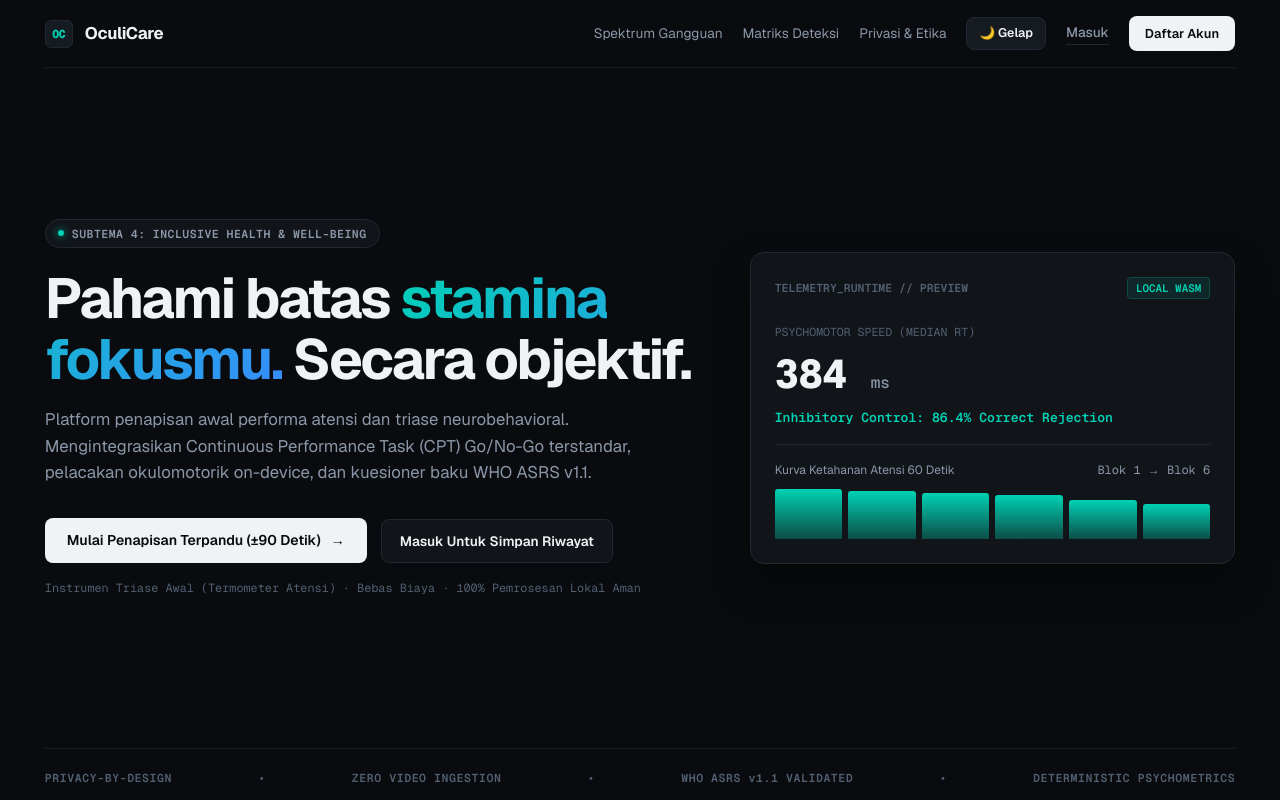
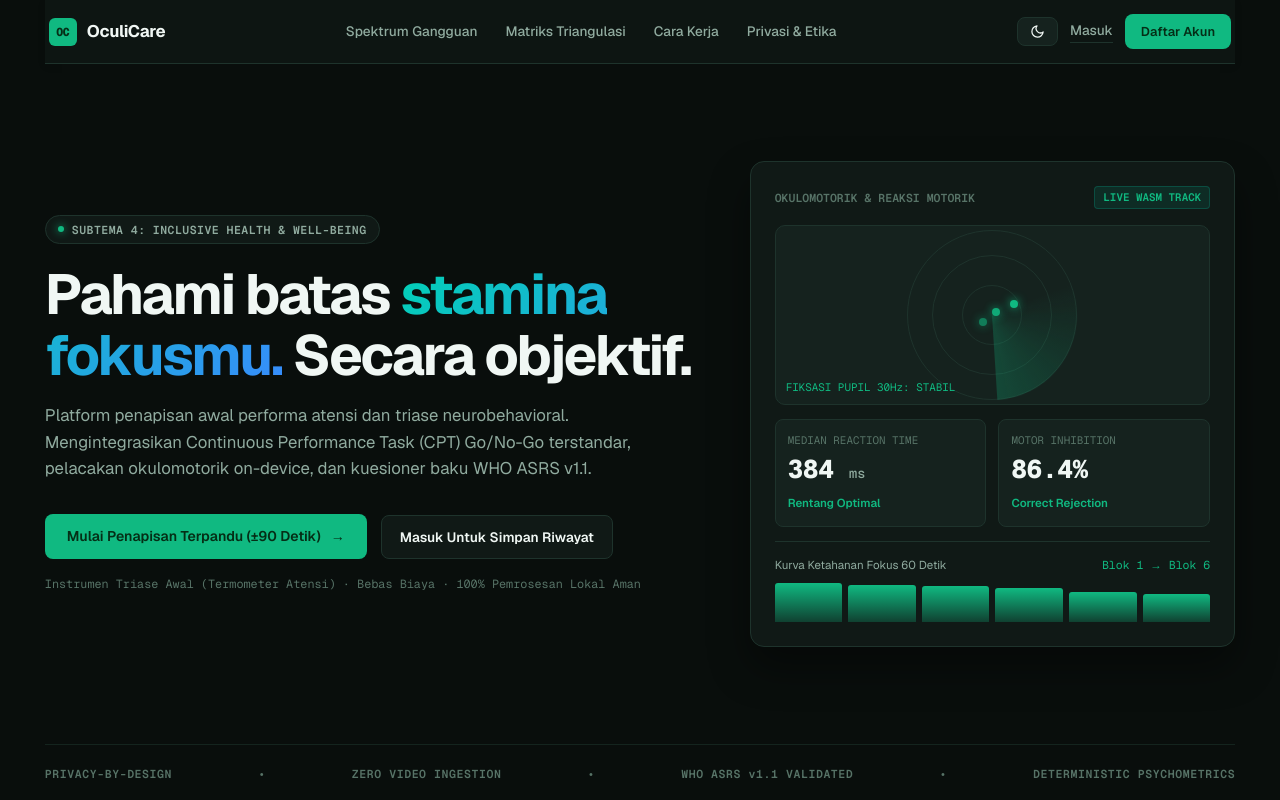
Before and after one commit to Gabby-Hue/ampas, a Next.js app: page / in a window 1280 px wide. Shown: the top 800 px of the page. Built offline with nearby package versions, Linux system fonts and the light colour scheme.

Commit message:
feat(ui): complete solid centered navbar, dynamic emerald theme palette, radar simulation, and reactive auth redirect

```diff
--- a/src/app/dashboard/page.tsx
+++ b/src/app/dashboard/page.tsx
@@ -2,9 +2,9 @@
 
 import Link from "next/link";
 import { useRouter } from "next/navigation";
-import { useEffect, useState, useSyncExternalStore } from "react";
+import { useEffect, useSyncExternalStore } from "react";
 import { ThemeToggle } from "@/components/ThemeToggle";
-import { getActiveUser, setActiveUser, type SafeUser } from "@/lib/auth/auth";
+import { getActiveUser, subscribeAuth, setActiveUser, type SafeUser } from "@/lib/auth/auth";
 import {
   loadHistoryFromStorage,
   getUserSessions,
@@ -12,7 +12,6 @@ import {
   type SessionHistoryEntry,
 } from "@/lib/storage/history";
 
-const emptySubscribe = () => () => undefined;
 function getActiveUserClient(): SafeUser | null {
   return getActiveUser();
 }
@@ -20,21 +19,29 @@ function getActiveUserServer(): SafeUser | null {
   return null;
 }
 
+function getHistorySnapshot(): SessionHistoryEntry[] {
+  if (typeof window === "undefined") return [];
+  const active = getActiveUser();
+  if (!active) return [];
+  return getUserSessions(loadHistoryFromStorage(), active.id);
+}
+function getHistoryServerSnapshot(): SessionHistoryEntry[] {
+  return [];
+}
+
 export default function DashboardPage() {
   const router = useRouter();
-  const user = useSyncExternalStore(emptySubscribe, getActiveUserClient, getActiveUserServer);
-  const [sessions] = useState<SessionHistoryEntry[]>(() => {
-    if (typeof window === "undefined") return [];
-    const active = getActiveUser();
-    if (!active) return [];
-    return getUserSessions(loadHistoryFromStorage(), active.id);
-  });
+  const user = useSyncExternalStore(subscribeAuth, getActiveUserClient, getActiveUserServer);
+  const sessions = useSyncExternalStore(subscribeAuth, getHistorySnapshot, getHistoryServerSnapshot);
 
   useEffect(() => {
-    if (!user) {
-      router.push("/login");
+    if (typeof window !== "undefined") {
+      const active = getActiveUser();
+      if (!active) {
+        router.push("/login");
+      }
     }
-  }, [user, router]);
+  }, [router]);
 
   const handleLogout = () => {
     setActiveUser(null);
@@ -59,11 +66,15 @@ export default function DashboardPage() {
           <span className="brand-mark">OC</span>
           <span>OculiCare</span>
         </Link>
-        <div className="nav-links">
+        <div className="nav-center-menu">
+          <Link href="/">Beranda</Link>
+          <Link href="/screening">Mulai Tes</Link>
+          <span className="status-pill" style={{ padding: "3px 8px", fontSize: "0.68rem" }}>
+            DASHBOARD TERKUNCI
+          </span>
+        </div>
+        <div className="nav-right-actions">
           <ThemeToggle />
-          <Link className="text-link" href="/">
-            Beranda
-          </Link>
           <button
             type="button"
             className="secondary-button"
@@ -76,11 +87,11 @@ export default function DashboardPage() {
       </nav>
 
       {/* Dashboard Header */}
-      <div style={{ padding: "36px 0 24px" }}>
+      <div style={{ padding: "32px 0 24px" }}>
         <div className="status-pill">
           <span className="status-dot" /> Akun Terverifikasi Lokal
         </div>
-        <h1 style={{ fontSize: "2.2rem", margin: "16px 0 8px" }}>
+        <h1 style={{ fontSize: "2.2rem", margin: "16px 0 8px", color: "var(--text-primary)" }}>
           Selamat datang, <em>{user.name}</em>
         </h1>
         <p style={{ color: "var(--text-secondary)", fontSize: "0.92rem", margin: 0 }}>
--- a/src/app/globals.css
+++ b/src/app/globals.css
@@ -1,45 +1,53 @@
 @import "tailwindcss";
 
 :root, [data-theme="dark"] {
-  --canvas: #090b0e;
-  --surface: #111419;
-  --surface-elevated: #161b22;
-  --surface-border: #212833;
-  --surface-border-subtle: #19202a;
+  --canvas: #090e0c;
+  --surface: #101916;
+  --surface-elevated: #15221e;
+  --surface-border: #1e332c;
+  --surface-border-subtle: #14241e;
 
-  --text-primary: #f0f3f6;
-  --text-secondary: #8b97a8;
-  --text-muted: #526072;
+  --text-primary: #f0f7f4;
+  --text-secondary: #90ab9f;
+  --text-muted: #577367;
 
-  --accent-teal: #00d2b4;
-  --accent-teal-glow: rgba(0, 210, 180, 0.25);
-  --accent-blue: #388bfd;
-  --coral-danger: #f85149;
-  --coral-glow: rgba(248, 81, 73, 0.25);
+  --accent-teal: #10b981;
+  --accent-teal-glow: rgba(16, 185, 129, 0.25);
+  --accent-blue: #0ea5e9;
+  --coral-danger: #f87171;
+  --coral-glow: rgba(248, 113, 113, 0.25);
 
-  --deep-btn: #f0f3f6;
-  --deep-btn-text: #090b0e;
+  --deep-btn: #10b981;
+  --deep-btn-text: #052e16;
+
+  --nav-bg: #0d1512;
+  --brand-mark-bg: #10b981;
+  --brand-mark-text: #052e16;
 }
 
 [data-theme="light"] {
-  --canvas: #f8fafc;
+  --canvas: #f0f7f3;
   --surface: #ffffff;
-  --surface-elevated: #f1f5f9;
-  --surface-border: #cbd5e1;
-  --surface-border-subtle: #e2e8f0;
+  --surface-elevated: #e2f0e8;
+  --surface-border: #b9d7c7;
+  --surface-border-subtle: #d0e4dc;
 
-  --text-primary: #0f172a;
-  --text-secondary: #475569;
-  --text-muted: #64748b;
+  --text-primary: #052419;
+  --text-secondary: #1f4a3a;
+  --text-muted: #3a6855;
 
-  --accent-teal: #0d9488;
-  --accent-teal-glow: rgba(13, 148, 136, 0.25);
+  --accent-teal: #059669;
+  --accent-teal-glow: rgba(5, 150, 105, 0.2);
   --accent-blue: #0284c7;
-  --coral-danger: #e11d48;
-  --coral-glow: rgba(225, 29, 72, 0.25);
+  --coral-danger: #dc2626;
+  --coral-glow: rgba(220, 38, 38, 0.2);
 
-  --deep-btn: #0f172a;
+  --deep-btn: #059669;
   --deep-btn-text: #ffffff;
+
+  --nav-bg: #ffffff;
+  --brand-mark-bg: #059669;
+  --brand-mark-text: #ffffff;
 }
 
 :root {
@@ -100,22 +108,26 @@ button, input { font: inherit; }
   border-color: var(--accent-teal);
 }
 
-/* Header & Nav */
+/* Header & Nav: Solid Bar with Centered Menu */
 .nav-wrap {
-  height: 68px;
-  display: flex;
-  justify-content: space-between;
+  height: 64px;
+  display: grid;
+  grid-template-columns: auto 1fr auto;
   align-items: center;
-  border-bottom: 1px solid var(--surface-border-subtle);
-  backdrop-filter: blur(8px);
+  gap: 24px;
+  background: var(--nav-bg);
+  border-bottom: 1px solid var(--surface-border);
+  box-shadow: 0 2px 10px rgba(0, 0, 0, 0.05);
+  padding: 0 4px;
 }
 .brand {
   display: flex;
   align-items: center;
-  gap: 12px;
+  gap: 10px;
   font-weight: 700;
   letter-spacing: -0.02em;
   font-size: 1.05rem;
+  color: var(--text-primary);
 }
 .brand-mark {
   display: grid;
@@ -123,35 +135,77 @@ button, input { font: inherit; }
   width: 28px;
   height: 28px;
   border-radius: 6px;
-  background: var(--surface-elevated);
-  border: 1px solid var(--surface-border);
-  color: var(--accent-teal);
+  background: var(--brand-mark-bg);
+  color: var(--brand-mark-text);
   font-size: 0.72rem;
   font-weight: 800;
   font-family: var(--font-mono);
 }
-.nav-links {
+.nav-center-menu {
+  display: flex;
+  justify-content: center;
+  align-items: center;
+  gap: 28px;
+}
+.nav-center-menu a {
+  font-size: 0.85rem;
+  font-weight: 500;
+  color: var(--text-secondary);
+  transition: color 0.15s ease;
+}
+.nav-center-menu a:hover {
+  color: var(--accent-teal);
+}
+.nav-right-actions {
   display: flex;
   align-items: center;
-  gap: 20px;
-  color: var(--text-secondary);
-  font-size: 0.85rem;
+  gap: 12px;
 }
-.nav-badge {
-  display: inline-flex;
-  align-items: center;
-  gap: 6px;
-  background: rgba(0, 210, 180, 0.08);
-  border: 1px solid rgba(0, 210, 180, 0.2);
-  color: var(--accent-teal);
-  padding: 4px 10px;
-  border-radius: 999px;
-  font-size: 0.72rem;
-  font-family: var(--font-mono);
-  font-weight: 600;
+@media (max-width: 768px) {
+  .nav-center-menu { display: none; }
+  .nav-wrap { grid-template-columns: 1fr auto; }
 }
 
-/* Hero Section */
+.interactive-radar-canvas {
+  width: 100%;
+  height: 180px;
+  border-radius: 10px;
+  background: var(--surface-elevated);
+  border: 1px solid var(--surface-border);
+  position: relative;
+  overflow: hidden;
+  display: flex;
+  align-items: center;
+  justify-content: center;
+}
+.radar-ring {
+  position: absolute;
+  border-radius: 50%;
+  border: 1px solid var(--surface-border);
+}
+.radar-ring-1 { width: 60px; height: 60px; }
+.radar-ring-2 { width: 120px; height: 120px; }
+.radar-ring-3 { width: 170px; height: 170px; }
+.radar-sweep {
+  position: absolute;
+  width: 170px;
+  height: 170px;
+  border-radius: 50%;
+  background: conic-gradient(from 0deg, transparent 70%, rgba(16, 185, 129, 0.25) 100%);
+  animation: radarRotate 4s linear infinite;
+}
+@keyframes radarRotate {
+  from { transform: rotate(0deg); }
+  to { transform: rotate(360deg); }
+}
+.radar-blip {
+  position: absolute;
+  width: 8px;
+  height: 8px;
+  border-radius: 50%;
+  background: var(--accent-teal);
+  box-shadow: 0 0 10px var(--accent-teal);
+}
 .hero-section {
   min-height: calc(100vh - 120px);
   display: grid;
--- a/src/app/page.tsx
+++ b/src/app/page.tsx
@@ -3,9 +3,8 @@
 import Link from "next/link";
 import { useSyncExternalStore } from "react";
 import { ThemeToggle } from "@/components/ThemeToggle";
-import { getActiveUser, type SafeUser } from "@/lib/auth/auth";
+import { getActiveUser, subscribeAuth, type SafeUser } from "@/lib/auth/auth";
 
-const emptySubscribe = () => () => undefined;
 function getActiveUserClient(): SafeUser | null {
   return getActiveUser();
 }
@@ -72,7 +71,7 @@ const comparisonData = [
 ];
 
 export default function Home() {
-  const user = useSyncExternalStore(emptySubscribe, getActiveUserClient, getActiveUserServer);
+  const user = useSyncExternalStore(subscribeAuth, getActiveUserClient, getActiveUserServer);
 
   return (
     <main className="site-shell">
@@ -82,14 +81,17 @@ export default function Home() {
           <span className="brand-mark">OC</span>
           <span>OculiCare</span>
         </Link>
-        <div className="nav-links">
+        <div className="nav-center-menu">
           <a href="#spektrum-kondisi">Spektrum Gangguan</a>
-          <a href="#matriks-komparasi">Matriks Deteksi</a>
+          <a href="#matriks-komparasi">Matriks Triangulasi</a>
+          <a href="#cara-kerja">Cara Kerja</a>
           <a href="#privasi">Privasi & Etika</a>
+        </div>
+        <div className="nav-right-actions">
           <ThemeToggle />
           {user ? (
             <Link className="secondary-button" style={{ padding: "6px 14px", fontSize: "0.8rem" }} href="/dashboard">
-              Buka Dashboard ({user.name.split(" ")[0]})
+              Dashboard ({user.name.split(" ")[0]})
             </Link>
           ) : (
             <>
@@ -139,35 +141,60 @@ export default function Home() {
         {/* Live Interactive Telemetry Card */}
         <div className="hero-card">
           <div className="card-header">
-            <span>TELEMETRY_RUNTIME // PREVIEW</span>
-            <span className="badge-live">LOCAL WASM</span>
+            <span>OKULOMOTORIK & REAKSI MOTORIK</span>
+            <span className="badge-live">LIVE WASM TRACK</span>
           </div>
 
-          <div style={{ margin: "24px 0 16px" }}>
-            <div style={{ fontSize: "0.72rem", color: "var(--text-muted)", fontFamily: "var(--font-mono)", textTransform: "uppercase" }}>
-              Psychomotor Speed (Median RT)
-            </div>
-            <div style={{ fontSize: "2.5rem", fontWeight: 800, color: "var(--text-primary)", fontFamily: "var(--font-mono)", margin: "4px 0" }}>
-              384 <span style={{ fontSize: "1rem", color: "var(--text-secondary)", fontWeight: 500 }}>ms</span>
-            </div>
-            <div style={{ fontSize: "0.82rem", color: "var(--accent-teal)", fontFamily: "var(--font-mono)", fontWeight: 600 }}>
-              Inhibitory Control: 86.4% Correct Rejection
+          <div style={{ margin: "16px 0 12px" }}>
+            <div className="interactive-radar-canvas" aria-label="Simulasi radar fiksasi tatapan mata">
+              <div className="radar-ring radar-ring-3" />
+              <div className="radar-ring radar-ring-2" />
+              <div className="radar-ring radar-ring-1" />
+              <div className="radar-sweep" />
+              <div className="radar-blip" style={{ top: "42%", left: "54%" }} />
+              <div className="radar-blip" style={{ top: "52%", left: "47%", opacity: 0.6 }} />
+              <div className="radar-blip" style={{ top: "46%", left: "50%", opacity: 0.9 }} />
+              <div style={{ position: "absolute", bottom: "8px", left: "10px", fontSize: "0.68rem", fontFamily: "var(--font-mono)", color: "var(--accent-teal)" }}>
+                FIKSASI PUPIL 30Hz: STABIL
+              </div>
             </div>
           </div>
 
-          <div style={{ borderTop: "1px solid var(--surface-border)", paddingTop: "16px" }}>
-            <div style={{ display: "flex", justifyContent: "space-between", fontSize: "0.75rem", color: "var(--text-secondary)", marginBottom: "8px" }}>
-              <span>Kurva Ketahanan Atensi 60 Detik</span>
-              <span style={{ fontFamily: "var(--font-mono)" }}>Blok 1 → Blok 6</span>
+          <div style={{ display: "grid", gridTemplateColumns: "1fr 1fr", gap: "12px", margin: "14px 0" }}>
+            <div style={{ background: "var(--surface-elevated)", padding: "12px", borderRadius: "8px", border: "1px solid var(--surface-border)" }}>
+              <div style={{ fontSize: "0.68rem", color: "var(--text-muted)", fontFamily: "var(--font-mono)" }}>
+                MEDIAN REACTION TIME
+              </div>
+              <div style={{ fontSize: "1.6rem", fontWeight: 800, color: "var(--text-primary)", fontFamily: "var(--font-mono)", margin: "2px 0" }}>
+                384 <span style={{ fontSize: "0.85rem", color: "var(--text-secondary)", fontWeight: 500 }}>ms</span>
+              </div>
+              <span style={{ fontSize: "0.72rem", color: "var(--accent-teal)", fontWeight: 600 }}>Rentang Optimal</span>
             </div>
-            <div style={{ height: "52px", display: "flex", alignItems: "end", gap: "6px" }}>
+
+            <div style={{ background: "var(--surface-elevated)", padding: "12px", borderRadius: "8px", border: "1px solid var(--surface-border)" }}>
+              <div style={{ fontSize: "0.68rem", color: "var(--text-muted)", fontFamily: "var(--font-mono)" }}>
+                MOTOR INHIBITION
+              </div>
+              <div style={{ fontSize: "1.6rem", fontWeight: 800, color: "var(--text-primary)", fontFamily: "var(--font-mono)", margin: "2px 0" }}>
+                86.4%
+              </div>
+              <span style={{ fontSize: "0.72rem", color: "var(--accent-teal)", fontWeight: 600 }}>Correct Rejection</span>
+            </div>
+          </div>
+
+          <div style={{ borderTop: "1px solid var(--surface-border)", paddingTop: "14px" }}>
+            <div style={{ display: "flex", justifyContent: "space-between", fontSize: "0.72rem", color: "var(--text-secondary)", marginBottom: "8px" }}>
+              <span>Kurva Ketahanan Fokus 60 Detik</span>
+              <span style={{ fontFamily: "var(--font-mono)", color: "var(--accent-teal)" }}>Blok 1 → Blok 6</span>
+            </div>
+            <div style={{ height: "40px", display: "flex", alignItems: "end", gap: "6px" }}>
               {[96, 92, 88, 85, 75, 68].map((v, i) => (
                 <div key={i} style={{ flex: 1, height: "100%", display: "flex", alignItems: "end" }}>
                   <div
                     style={{
                       width: "100%",
                       height: `${v}%`,
-                      background: "linear-gradient(180deg, var(--accent-teal) 0%, rgba(0, 210, 180, 0.3) 100%)",
+                      background: "linear-gradient(180deg, var(--accent-teal) 0%, rgba(16, 185, 129, 0.25) 100%)",
                       borderRadius: "3px 3px 0 0",
                     }}
                   />
@@ -268,6 +295,65 @@ export default function Home() {
         </div>
       </section>
 
+      {/* Cara Kerja & Triangulasi Section */}
+      <section className="screening-content" id="cara-kerja" style={{ padding: "36px 0 64px" }}>
+        <div style={{ maxWidth: "780px", marginBottom: "28px" }}>
+          <div className="status-pill" style={{ marginBottom: "12px" }}>
+            Alur Penapisan Terstandar
+          </div>
+          <h2 style={{ fontSize: "1.8rem", fontWeight: 700, margin: "0 0 12px", color: "var(--text-primary)" }}>
+            Bagaimana OculiCare Mengamati Fokusmu dalam 3 Langkah
+          </h2>
+          <p style={{ color: "var(--text-secondary)", fontSize: "0.9rem", lineHeight: 1.55 }}>
+            Dirancang tanpa gesekan teknis, melindungi privasi penuh, dan menghasilkan lembar rujukan dalam waktu kurang dari 2 menit.
+          </p>
+        </div>
+
+        <div style={{ display: "grid", gridTemplateColumns: "repeat(auto-fit, minmax(280px, 1fr))", gap: "20px" }}>
+          <div className="result-card">
+            <div>
+              <div style={{ fontSize: "0.7rem", fontFamily: "var(--font-mono)", color: "var(--accent-teal)", fontWeight: 700, marginBottom: "4px" }}>
+                LANGKAH 01
+              </div>
+              <h3 style={{ fontSize: "1.05rem", fontWeight: 700, margin: "0 0 6px", color: "var(--text-primary)" }}>
+                Validasi Keluhan Kronis (WHO ASRS)
+              </h3>
+              <p style={{ fontSize: "0.82rem", color: "var(--text-secondary)", lineHeight: 1.5 }}>
+                Enam pertanyaan saringan baku World Health Organization untuk memetakan apakah kesulitan konsentrasi terjadi secara persisten dalam 6 bulan terakhir.
+              </p>
+            </div>
+          </div>
+
+          <div className="result-card">
+            <div>
+              <div style={{ fontSize: "0.7rem", fontFamily: "var(--font-mono)", color: "var(--accent-teal)", fontWeight: 700, marginBottom: "4px" }}>
+                LANGKAH 02
+              </div>
+              <h3 style={{ fontSize: "1.05rem", fontWeight: 700, margin: "0 0 6px", color: "var(--text-primary)" }}>
+                Tes Refleks CPT Go/No-Go 60 Detik
+              </h3>
+              <p style={{ fontSize: "0.82rem", color: "var(--text-secondary)", lineHeight: 1.5 }}>
+                Stimulus foveal kilat 250 milidetik menguji kecepatan rem motorik otakmu saat target hijau dan merah muncul bergantian di lingkungan terkontrol.
+              </p>
+            </div>
+          </div>
+
+          <div className="result-card">
+            <div>
+              <div style={{ fontSize: "0.7rem", fontFamily: "var(--font-mono)", color: "var(--accent-teal)", fontWeight: 700, marginBottom: "4px" }}>
+                LANGKAH 03
+              </div>
+              <h3 style={{ fontSize: "1.05rem", fontWeight: 700, margin: "0 0 6px", color: "var(--text-primary)" }}>
+                Lembar Rujukan Klinis Siap Cetak
+              </h3>
+              <p style={{ fontSize: "0.82rem", color: "var(--text-secondary)", lineHeight: 1.5 }}>
+                Dapatkan dokumen rujukan PDF satu halaman A4 yang merangkum kurva kelelahan atensi, indeks kelengahan, dan catatan teknis untuk dokter atau psikolog.
+              </p>
+            </div>
+          </div>
+        </div>
+      </section>
+
       {/* Footer */}
       <footer
         style={{
--- a/src/app/screening/page.tsx
+++ b/src/app/screening/page.tsx
@@ -3,7 +3,7 @@
 import Link from "next/link";
 import { useCallback, useEffect, useRef, useState, useSyncExternalStore } from "react";
 import { ThemeToggle } from "@/components/ThemeToggle";
-import { getActiveUser, type SafeUser } from "@/lib/auth/auth";
+import { getActiveUser, subscribeAuth, type SafeUser } from "@/lib/auth/auth";
 import { persistSessionToStorage } from "@/lib/storage/history";
 import {
   createCptTrials,
@@ -62,7 +62,6 @@ function getServerDeviceStatus() {
   return "Menyiapkan browser…";
 }
 
-const emptySubscribe = () => () => undefined;
 function getActiveUserClient(): SafeUser | null {
   return getActiveUser();
 }
@@ -135,7 +134,7 @@ export default function ScreeningPage() {
   const activeTrialRef = useRef<Trial | null>(null);
 
   // Use external store for active user to avoid cascading renders
-  const activeUserFromStore = useSyncExternalStore(emptySubscribe, getActiveUserClient, getActiveUserServer);
+  const activeUserFromStore = useSyncExternalStore(subscribeAuth, getActiveUserClient, getActiveUserServer);
 
   const requestFullscreen = async () => {
     try {
@@ -460,7 +459,19 @@ export default function ScreeningPage() {
           <span className="brand-mark">OC</span>
           <span>OculiCare</span>
         </Link>
-        <div className="nav-links">
+        <div className="nav-center-menu">
+          <Link href="/">Beranda</Link>
+          <span className="status-pill">
+            {phase === "questionnaire"
+              ? "1/3 KUESIONER KRONIS"
+              : phase === "ready"
+              ? "2/3 PRE-FLIGHT INTEGRITY"
+              : phase === "running"
+              ? "3/3 TES BERJALAN"
+              : "RINGKASAN HASIL"}
+          </span>
+        </div>
+        <div className="nav-right-actions">
           <ThemeToggle />
           {activeUserFromStore ? (
             <Link className="text-link" href="/dashboard">
@@ -471,15 +482,6 @@ export default function ScreeningPage() {
               Masuk
             </Link>
           )}
-          <span className="status-pill">
-            {phase === "questionnaire"
-              ? "1/3 KUESIONER KRONIS"
-              : phase === "ready"
-              ? "2/3 PRE-FLIGHT INTEGRITY"
-              : phase === "running"
-              ? "3/3 TES BERJALAN"
-              : "RINGKASAN HASIL"}
-          </span>
         </div>
       </nav>
 
@@ -489,7 +491,7 @@ export default function ScreeningPage() {
           <div className="status-pill">
             <span className="status-dot" /> Tahap 1 dari 3: Pengenalan Gejala Harian
           </div>
-          <h1>
+          <h1 style={{ color: "var(--text-primary)" }}>
             Bagaimana pola fokusmu <em>6 bulan terakhir?</em>
           </h1>
           <p className="hero-lede">
@@ -537,7 +539,7 @@ export default function ScreeningPage() {
           <div className="status-pill">
             <span className="status-dot" /> Tahap 2 dari 3: Verifikasi Integritas Pengujian
           </div>
-          <h1>
+          <h1 style={{ color: "var(--text-primary)" }}>
             Standar lingkungan tes <em>terkontrol.</em>
           </h1>
           <p className="hero-lede">
@@ -785,7 +787,7 @@ export default function ScreeningPage() {
             <div className="status-pill">
               <span className="status-dot" /> {isDemo ? `Simulasi Benchmark · ${demoProfile.toUpperCase()}` : `Sesi Selesai · ${formatSessionDate(sessionStartedAt)}`}
             </div>
-            <h1>
+            <h1 style={{ color: "var(--text-primary)" }}>
               Hasil Pengamatan <em>Ritme Fokusmu.</em>
             </h1>
             <p className="hero-lede">
--- a/src/components/ThemeToggle.tsx
+++ b/src/components/ThemeToggle.tsx
@@ -45,7 +45,23 @@ export function ThemeToggle() {
       aria-label={`Ganti ke mode ${theme === "dark" ? "terang" : "gelap"}`}
       title={`Mode saat ini: ${theme === "dark" ? "Gelap" : "Terang"}`}
     >
-      <span aria-hidden="true">{theme === "dark" ? "🌙 Gelap" : "☀️ Terang"}</span>
+      {theme === "dark" ? (
+        <svg width="15" height="15" viewBox="0 0 24 24" fill="none" stroke="currentColor" strokeWidth="2" strokeLinecap="round" strokeLinejoin="round">
+          <path d="M21 12.79A9 9 0 1 1 11.21 3 7 7 0 0 0 21 12.79z" />
+        </svg>
+      ) : (
+        <svg width="15" height="15" viewBox="0 0 24 24" fill="none" stroke="currentColor" strokeWidth="2" strokeLinecap="round" strokeLinejoin="round">
+          <circle cx="12" cy="12" r="5" />
+          <line x1="12" y1="1" x2="12" y2="3" />
+          <line x1="12" y1="21" x2="12" y2="23" />
+          <line x1="4.22" y1="4.22" x2="5.64" y2="5.64" />
+          <line x1="18.36" y1="18.36" x2="19.78" y2="19.78" />
+          <line x1="1" y1="12" x2="3" y2="12" />
+          <line x1="21" y1="12" x2="23" y2="12" />
+          <line x1="4.22" y1="19.78" x2="5.64" y2="18.36" />
+          <line x1="18.36" y1="5.64" x2="19.78" y2="4.22" />
+        </svg>
+      )}
     </button>
   );
 }
--- a/src/lib/auth/auth.ts
+++ b/src/lib/auth/auth.ts
@@ -96,6 +96,15 @@ export function getActiveUser(): SafeUser | null {
   }
 }
 
+const authListeners = new Set<() => void>();
+
+export function subscribeAuth(callback: () => void) {
+  authListeners.add(callback);
+  return () => {
+    authListeners.delete(callback);
+  };
+}
+
 export function setActiveUser(user: SafeUser | null): void {
   if (typeof window === "undefined") return;
   try {
@@ -107,4 +116,5 @@ export function setActiveUser(user: SafeUser | null): void {
   } catch {
     // ignore
   }
+  authListeners.forEach((fn) => fn());
 }
```
Also changed, not shown: src/app/login/page.tsx (+6 -2 lines), src/app/register/page.tsx (+6 -2 lines).
